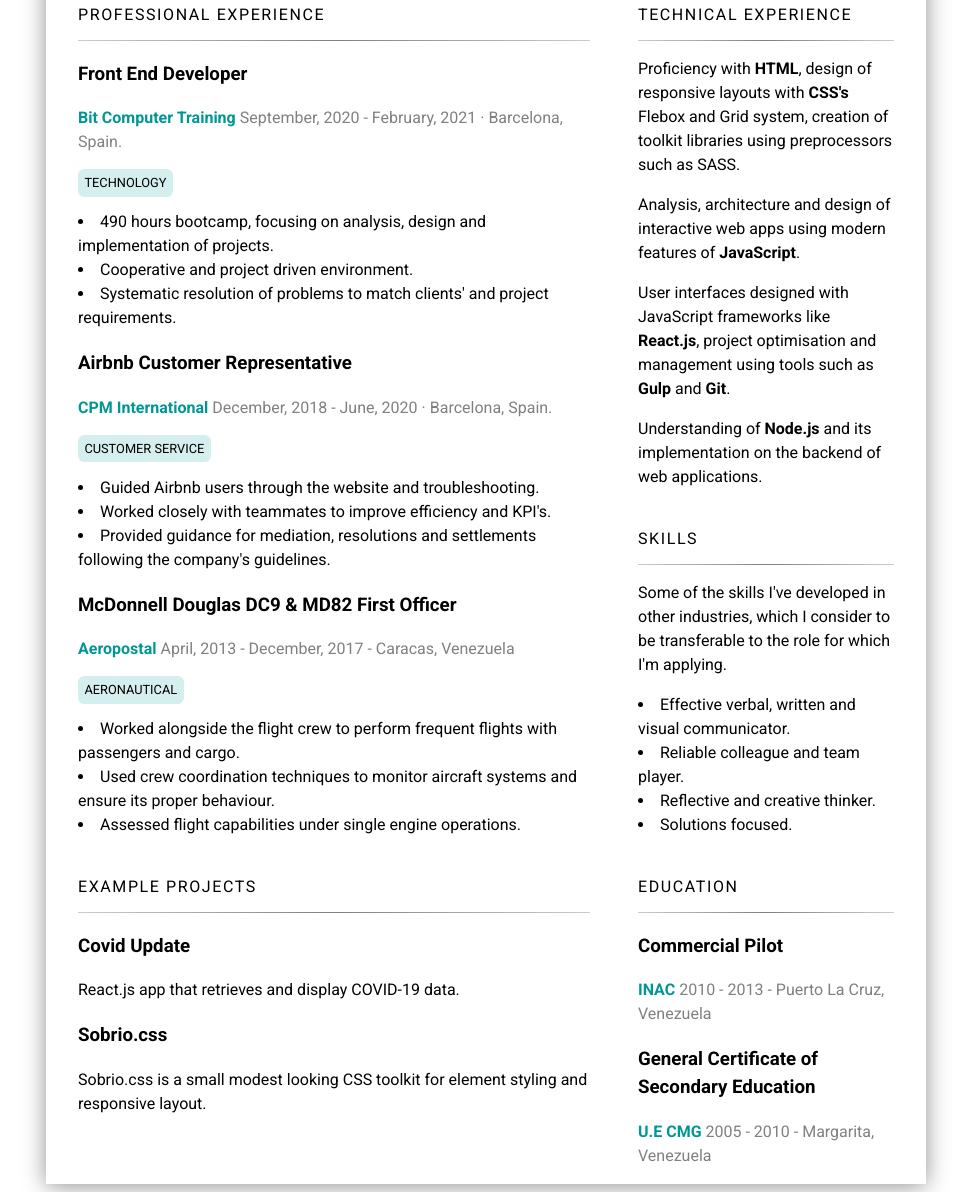
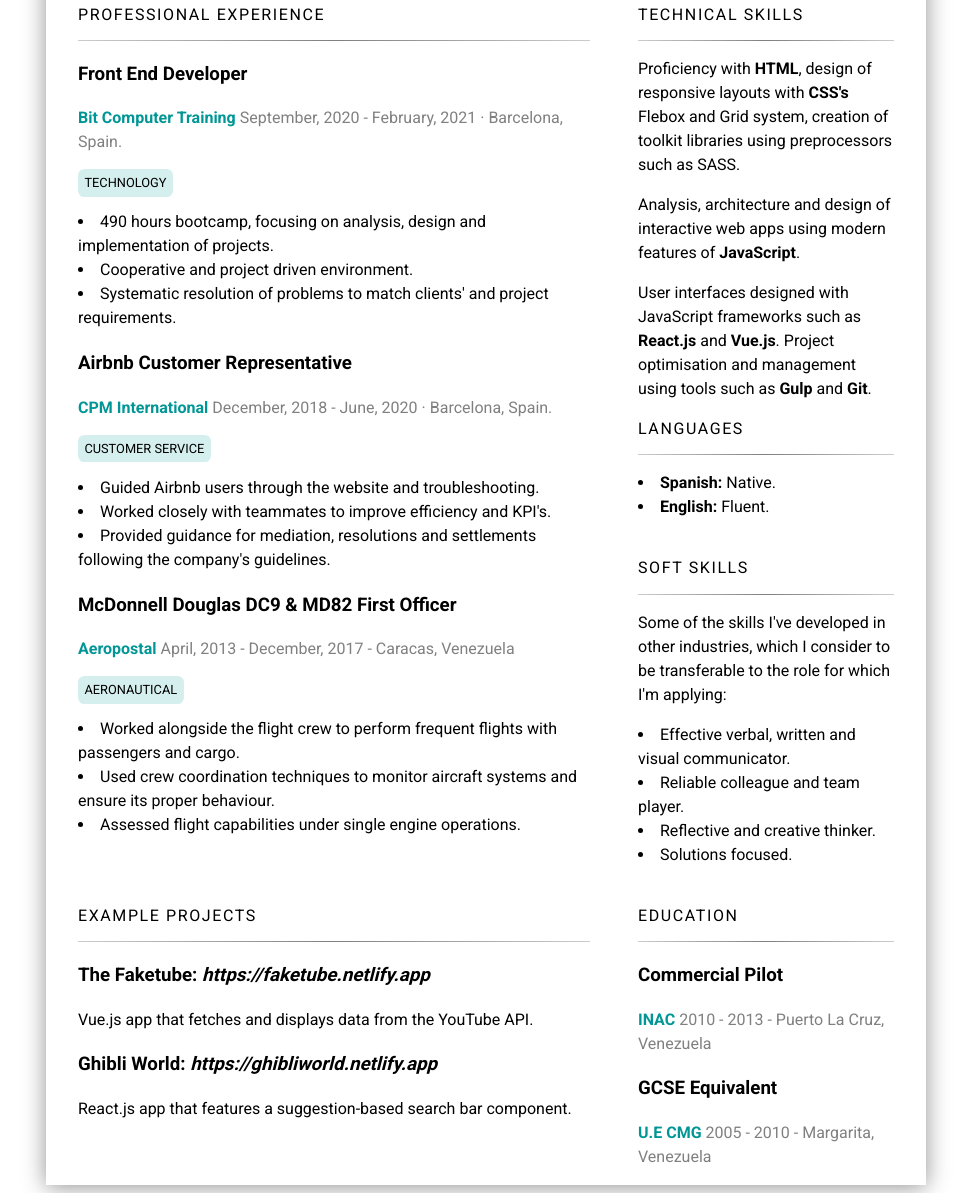
Before and after one commit to r2abreu/resume, a plain HTML site: page index.html in a window 1280 px wide. Shown: the part 366-1559 px from the top of the page, without its empty margins (154-1125 px from the left). Drawn offline with Linux system fonts and the light colour scheme.

Commit message:
Update resume, incorporate Vue

```diff
--- a/index.html
+++ b/index.html
@@ -20,20 +20,25 @@
                 <ul>
                     <li><i class="fas fa-map-marker-alt"></i>Barcelona, Spain</li>
                     <li><i class="fas fa-envelope"></i><a href="mailto:axa.gomez@gmail.com">axa.gomez@gmail.com</a></li>
-                    <li><i class="far fa-window-maximize"></i><a href="https://arturoabreu.com">arturoabreu.com</a></li>
+                    <li><i class="fab fa-github"></i><a href="https://github.com/r2abreu">r2abreu</a></li>
                     <li><i class="fas fa-mobile"></i>+34622056260</li>
                 </ul>
             </section>
             <section class="about">
-                <h2>Technical Experience</h2>
+                <h2>Technical Skills</h2>
                 <hr>
                 <p>Proficiency with <b>HTML</b>, design of responsive layouts with <b>CSS's</b> Flebox and Grid system, creation of toolkit libraries using  preprocessors such as SASS.</p>
                 <p>
                     Analysis, architecture and design of interactive web apps using modern features of <b>JavaScript</b>.
                 </p>
-                <p>User interfaces designed with JavaScript frameworks like <b>React.js</b>, project optimisation and management using tools such as <b>Gulp</b> and <b>Git</b>.</p>
-
-                <p>Understanding of <b>Node.js</b> and its implementation on the backend of web applications.</p>
+                <p>User interfaces designed with JavaScript frameworks such as <b>React.js</b> and <b>Vue.js</b>. Project optimisation and management using tools such as <b>Gulp</b> and <b>Git</b>.</p>
+                <h2>Languages</h2>
+                <hr />
+                <ul>
+                    <li><b>Spanish:</b> Native.</li>
+                    <li><b>English:</b> Fluent.</li>
+                </ul>
+                <!-- <p>Understanding of <b>Node.js</b> and its implementation on the backend of web applications.</p> -->
             </section>
             <section class="work">
                 <h2>Professional Experience</h2>
@@ -74,14 +79,14 @@
                 <hr>
                 <h3>Commercial Pilot</h3>
                 <p>INAC<time> 2010 - 2013</time> <span>- Puerto La Cruz, Venezuela</span></p>
-                <h3>General Certificate of Secondary Education</h3>
+                <h3>GCSE Equivalent</h3>
                 <p>U.E CMG<time> 2005 - 2010</time><span> - Margarita, Venezuela</span></p>
             </section>
             <section class="skills">
-                <h2>Skills</h2>
+                <h2>Soft Skills</h2>
                 <hr>
                 <p>
-                    Some of the skills I've developed in other industries, which I consider to be transferable to the role for which I'm applying.
+                    Some of the skills I've developed in other industries, which I consider to be transferable to the role for which I'm applying:
                 </p>
                 <p>
                     <ul>
@@ -97,10 +102,10 @@
                 <hr>
                 <!-- <h3>arturoabreu.com</h3>
                 <p>Personal web, created using Gatsby.js.</p> -->
-                <h3>Covid Update</h3>
-                <p>React.js app that retrieves and display COVID-19 data.</p>
-                <h3>Sobrio.css</h3>
-                <p>Sobrio.css is a small modest looking CSS toolkit for element styling and responsive layout.</p>
+                <h3>The Faketube: <i>https://faketube.netlify.app</i></h3>
+                <p>Vue.js app that fetches and displays data from the YouTube API.</p>
+                <h3>Ghibli World: <i>https://ghibliworld.netlify.app</i></h3>
+                <p>React.js app that features a suggestion-based search bar component.</p>
             </section>
         </article>
     </main>
--- a/styles.css
+++ b/styles.css
@@ -84,6 +84,11 @@ a:hover {
 
 .about {
 	grid-area: about;
+}
+
+.about ul {
+	padding: 0;
+	list-style-position: inside;
 }
 
 .contact {
```
Also changed, not shown: 2 other files.
